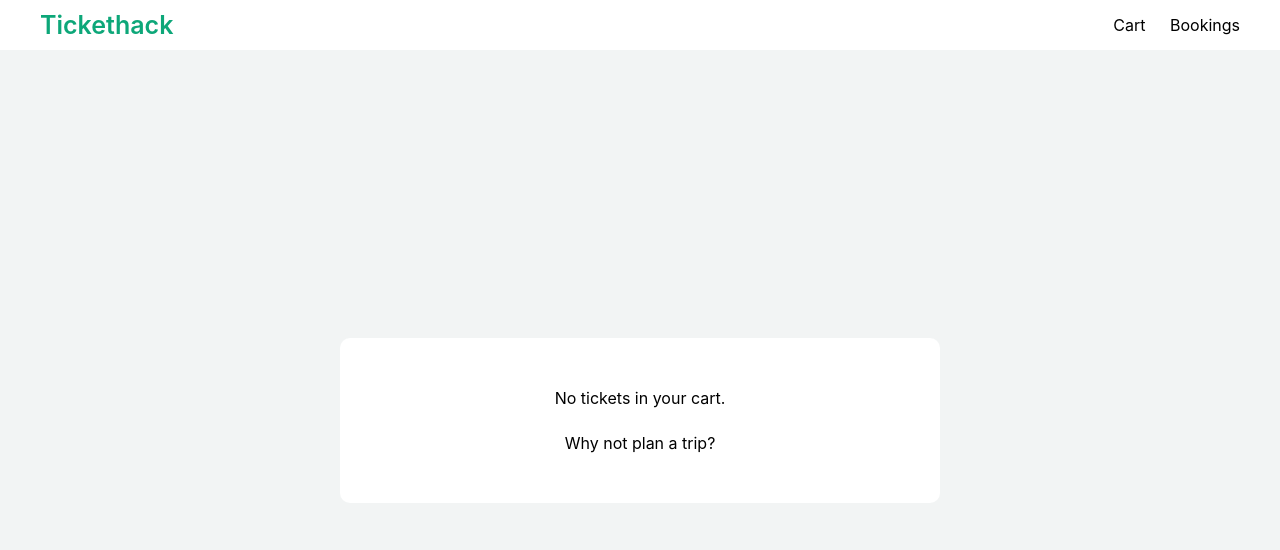
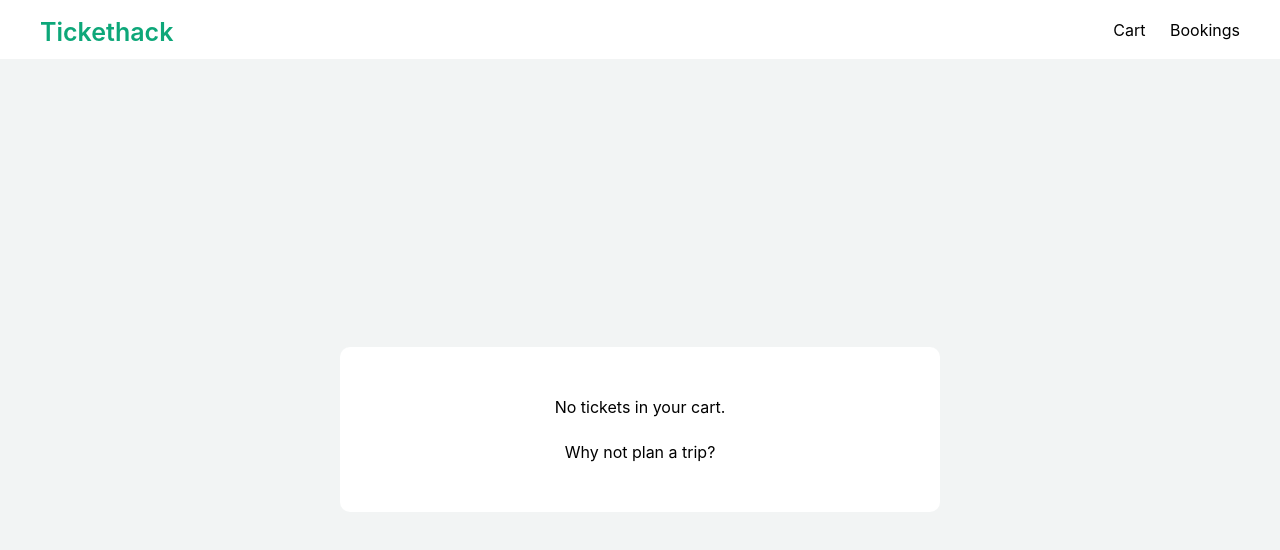
Before and after one commit to yana-burdziuk/tickethack-frontend, a plain HTML site: page cart.html in a window 1280 px wide. Drawn offline with Linux system fonts and the light colour scheme; a web font is replaced by a local one.

Commit message:
Ajout de certaines fonctionnalités du frontend

```diff
--- a/cart.html
+++ b/cart.html
@@ -8,13 +8,7 @@
   <title>Cart</title>
 </head>
 <body>
-  <div id="header">
-    <a id="homeButton" href="./index.html">Tickethack</a>
-    <div>
-      <a class="secondaryButton" href="./cart.html">Cart</a>
-      <a class="secondaryButton" href="./bookings.html">Bookings</a>
-    </div>
-  </div>
+  <div id="header-container"></div>
 
   <div id="siteContainer">
     <div id="cartContainer">
@@ -27,5 +21,6 @@
   </div>
 
   <script src="script-cart.js"></script>
+  <script src="./load-header.js"></script>
 </body>
 </html>
--- /dev/null
+++ b/header.html
@@ -0,0 +1,7 @@
+<div id="header">
+    <h1><a id="homeButton" href="./index.html">Tickethack</a></h1>
+    <div>
+      <a class="secondaryButton" href="./cart.html">Cart</a>
+      <a class="secondaryButton" href="./bookings.html">Bookings</a>
+    </div>
+  </div>
--- a/index.css
+++ b/index.css
@@ -24,7 +24,7 @@ body {
     font-size: 25px;
     color: #00a272f2;
     text-decoration: none;
-    font-weight: 700;
+    font-weight: 600;
 }
 
 .secondaryButton {
--- /dev/null
+++ b/load-header.js
@@ -0,0 +1,11 @@
+document.addEventListener('DOMContentLoaded', () => {
+    const container = document.getElementById('header-container');
+    if (container) {
+      fetch('./header.html')
+        .then(res => res.text())
+        .then(html => {
+          container.innerHTML = html;
+        })
+        .catch(err => console.error('Error loading header:', err));
+    }
+});
```
Also changed, not shown: bookings.html (+2 -7 lines), index.html (+3 -8 lines).
